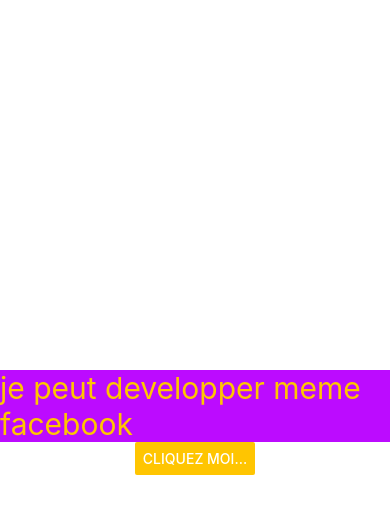
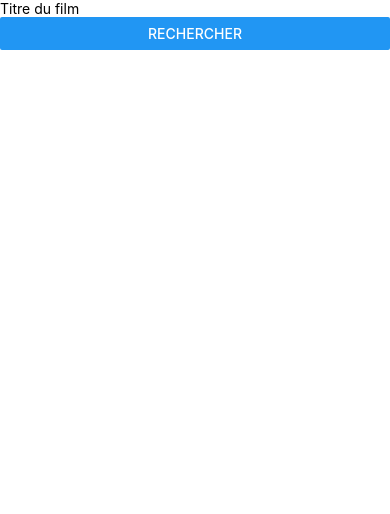
Before and after one commit to etemesgen/MOVIESANDME, a React Native app: screen / in a window 390 px wide. Shown: the top 514 px of the page. Built offline with nearby package versions, Linux system fonts and the light colour scheme.

Commit message:
Learned how to create a vue/ component

```diff
--- a/App.js
+++ b/App.js
@@ -1,39 +1,10 @@
 import { StatusBar } from 'expo-status-bar';
 import React from 'react';
 import { StyleSheet, Text, View, Button, Alert } from 'react-native';
+import Search from './Components/Search'
 
 export default function App() {
   return (
-    <View style={styles.container}>
-      <Text style={[styles.firstText]}>je peut developper meme facebook </Text>
-      <Button
-        buttonStyle={styles.button}
-        title="Cliquez moi..."
-        onPress={() => Alert.alert('Mon gars Edo ;) ça c\'\est ta passion')}
-        color="#FFC501"
-      //  backgroundColor="#000000"
-      />
-      <StatusBar style="auto" />
-    </View>
+    <Search/>
   );
 }
-
-const styles = StyleSheet.create({
-  container: {
-    flex: 1,
-    backgroundColor: '#fff',
-    alignItems: 'center',
-    justifyContent: 'center',
-  },
-  firstText: {
-    color: '#FFC501',
-    fontSize: 30,
-    backgroundColor: '#BC0BFF',
-  },
-  button: {
-    backgroundColor: '#000000',
-    borderColor: '#000000',
-    borderWidth: 5,
-    borderRadius: 15
-  },
-});
--- /dev/null
+++ b/Components/Search.js
@@ -0,0 +1,15 @@
+import React from 'react'
+import {View, Button, TextInput} from 'react-native'
+
+class Search extends React.Component{
+    render(){
+        return(
+            <View>
+                <TextInput placeholder="Titre du film"/>
+                <Button title="Rechercher" onPress={() => {}}/>
+            </View>
+        )
+    }
+}
+
+export default Search
```
